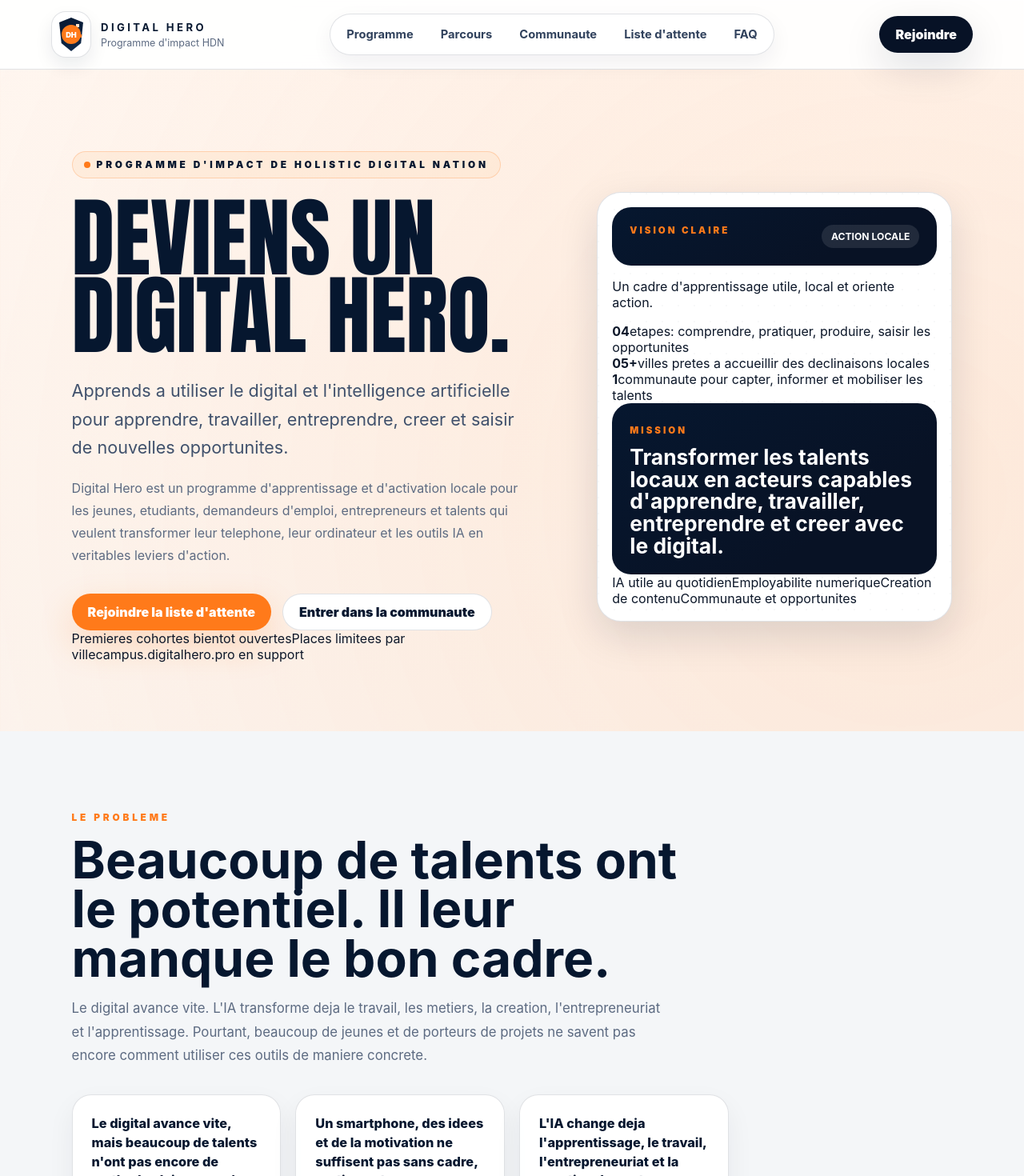
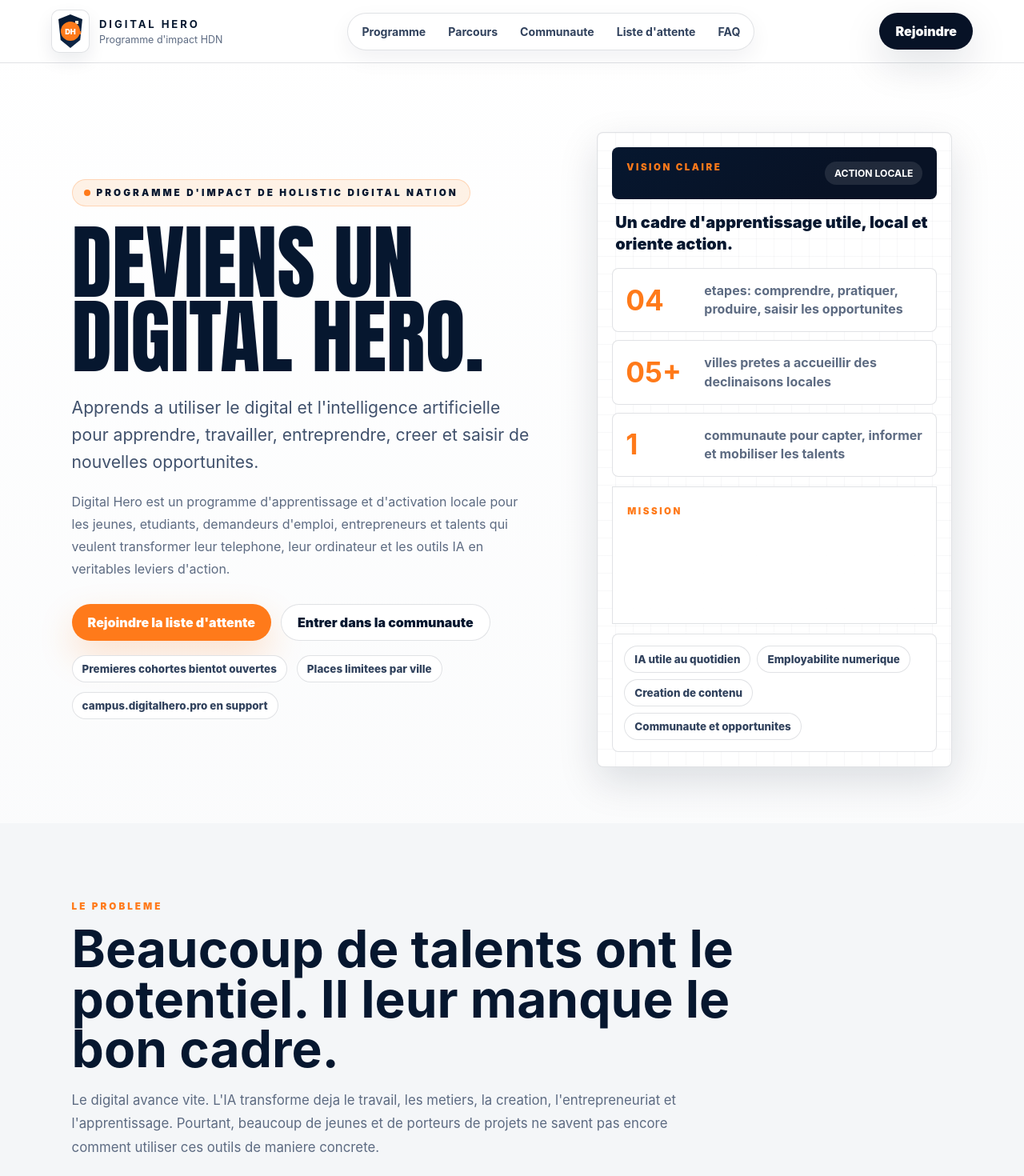
Before and after one commit to byhdn/digitalhero, a React (Vite) app: page / in a window 1280 px wide. Shown: the top 1470 px of the page at 80% size. Built offline with nearby package versions, Linux system fonts and the light colour scheme.

Commit message:
Style expanded Digital Hero content

```diff
--- a/src/styles.css
+++ b/src/styles.css
@@ -18,11 +18,15 @@
   text-decoration: none;
 }
 
+button,
+input,
+select {
+  font: inherit;
+}
+
 .site-shell {
   min-height: 100vh;
-  background:
-    radial-gradient(circle at 88% 8%, rgba(255, 122, 26, 0.16), transparent 30%),
-    linear-gradient(180deg, #ffffff 0%, var(--light-gray) 42%, #ffffff 100%);
+  background: linear-gradient(180deg, #ffffff 0%, var(--light-gray) 36%, #ffffff 100%);
 }
 
 .site-header {
@@ -33,8 +37,8 @@
   grid-template-columns: auto 1fr auto;
   align-items: center;
   gap: 24px;
-  padding: 14px clamp(18px, 5vw, 76px);
-  background: rgba(255, 255, 255, 0.93);
+  padding: 12px clamp(18px, 5vw, 76px);
+  background: rgba(255, 255, 255, 0.95);
   border-bottom: 1px solid var(--line);
   backdrop-filter: blur(18px);
 }
@@ -50,7 +54,7 @@
   display: block;
   color: var(--digital-navy);
   font-size: 0.82rem;
-  letter-spacing: 0.26em;
+  letter-spacing: 0.22em;
 }
 
 .brand-lockup small {
@@ -63,10 +67,10 @@
 .brand-mark {
   display: grid;
   place-items: center;
-  width: 50px;
-  height: 58px;
+  width: 48px;
+  height: 54px;
   border: 1px solid var(--line);
-  border-radius: 18px;
+  border-radius: 10px;
   background: var(--white);
   box-shadow: 0 10px 22px rgba(6, 23, 47, 0.08);
 }
@@ -93,7 +97,7 @@
   background: var(--hero-orange);
   font-size: 0.58rem;
   font-weight: 900;
-  letter-spacing: -0.02em;
+  letter-spacing: 0;
 }
 
 .brand-mark__pixels {
@@ -109,8 +113,9 @@
 .site-header nav {
   justify-self: center;
   display: flex;
-  gap: 6px;
-  padding: 6px;
+  flex-wrap: wrap;
+  gap: 4px;
+  padding: 5px;
   border: 1px solid var(--line);
   border-radius: 999px;
   background: var(--white);
@@ -118,11 +123,11 @@
 }
 
 .site-header nav a {
-  padding: 10px 14px;
+  padding: 9px 12px;
   border-radius: 999px;
   color: #31425d;
-  font-size: 0.92rem;
-  font-weight: 700;
+  font-size: 0.88rem;
+  font-weight: 750;
 }
 
 .site-header nav a:hover {
@@ -136,9 +141,11 @@
   justify-content: center;
   min-height: 46px;
   padding: 0 20px;
+  border: 0;
   border-radius: 999px;
   font-weight: 900;
   letter-spacing: 0;
+  cursor: pointer;
   transition: transform 180ms ease, box-shadow 180ms ease, background 180ms ease;
 }
 
@@ -169,12 +176,11 @@
   grid-template-columns: minmax(0, 1.02fr) minmax(330px, 0.78fr);
   gap: clamp(32px, 6vw, 76px);
   align-items: center;
-  min-height: calc(100vh - 82px);
-  padding: clamp(54px, 8vw, 112px) clamp(18px, 7vw, 104px) clamp(48px, 7vw, 86px);
+  padding: clamp(46px, 7vw, 86px) clamp(18px, 7vw, 104px) clamp(40px, 6vw, 70px);
 }
 
 .hero-copy {
-  max-width: 760px;
+  max-width: 780px;
 }
 
 .hero-kicker,
@@ -184,9 +190,9 @@
   gap: 8px;
   margin: 0;
   color: var(--hero-orange);
-  font-size: 0.74rem;
+  font-size: 0.73rem;
   font-weight: 900;
-  letter-spacing: 0.32em;
+  letter-spacing: 0.26em;
   text-transform: uppercase;
 }
 
@@ -214,35 +220,68 @@
 }
 
 h1 {
-  margin-top: 26px;
+  margin-top: 24px;
   max-width: 780px;
   font-family: var(--font-display);
-  font-size: clamp(3.8rem, 8.5vw, 7.8rem);
+  font-size: clamp(3.4rem, 8vw, 7.2rem);
   font-weight: 950;
-  line-height: 0.89;
+  line-height: 0.9;
   text-transform: uppercase;
 }
 
 .hero-lead {
-  max-width: 700px;
-  margin: 28px 0 0;
+  max-width: 730px;
+  margin: 26px 0 0;
   color: #40516c;
-  font-size: clamp(1.08rem, 2vw, 1.35rem);
-  line-height: 1.65;
+  font-size: clamp(1.08rem, 2vw, 1.32rem);
+  line-height: 1.62;
 }
 
 .hero-note {
-  max-width: 660px;
+  max-width: 690px;
   margin: 18px 0 0;
   color: var(--muted);
   line-height: 1.75;
 }
 
-.hero-actions {
+.hero-actions,
+.hero-chips {
   display: flex;
   flex-wrap: wrap;
-  gap: 14px;
-  margin-top: 34px;
+  gap: 12px;
+  margin-top: 30px;
+}
+
+.hero-chips {
+  margin-top: 18px;
+}
+
+.hero-chips span,
+.tag-grid span,
+.city-tags span {
+  display: inline-flex;
+  align-items: center;
+  min-height: 34px;
+  padding: 0 12px;
+  border: 1px solid var(--line);
+  border-radius: 999px;
+  background: var(--white);
+  color: #31425d;
+  font-size: 0.84rem;
+  font-weight: 800;
+}
+
+.hero-panel,
+.city-panel,
+.list-panel,
+.waitlist-form,
+.faq-list details,
+.promise-card,
+.audience-card,
+.proof-card,
+.chapter-card,
+.pathway-card {
+  border-radius: 8px;
 }
 
 .hero-panel {
@@ -250,7 +289,6 @@
   overflow: hidden;
   padding: 18px;
   border: 1px solid var(--line);
-  border-radius: 30px;
   background: var(--white);
   box-shadow: var(--shadow-soft);
 }
@@ -259,9 +297,9 @@
   content: '';
   position: absolute;
   inset: 0;
-  background-image: radial-gradient(circle at 1px 1px, rgba(6, 23, 47, 0.08) 1px, transparent 0);
-  background-size: 20px 20px;
-  opacity: 0.36;
+  background-image: linear-gradient(rgba(6, 23, 47, 0.05) 1px, transparent 1px), linear-gradient(90deg, rgba(6, 23, 47, 0.05) 1px, transparent 1px);
+  background-size: 22px 22px;
+  opacity: 0.6;
   pointer-events: none;
 }
 
@@ -280,8 +318,8 @@
   display: flex;
   justify-content: space-between;
   gap: 18px;
-  padding: 22px;
-  border-radius: 24px;
+  padding: 18px;
+  border-radius: 8px;
 }
 
 .hero-panel__top span,
@@ -289,7 +327,7 @@
   color: var(--hero-orange);
   font-size: 0.72rem;
   font-weight: 900;
-  letter-spacing: 0.26em;
+  letter-spacing: 0.22em;
   text-transform: uppercase;
 }
 
@@ -301,73 +339,79 @@
   text-transform: uppercase;
 }
 
-.launch-line {
-  height: 4px;
-  margin: 18px 12px;
-  border-radius: 999px;
-  background: linear-gradient(90deg, var(--hero-orange), var(--hero-orange-soft), transparent);
+.panel-lead {
+  margin: 16px 4px;
+  color: var(--digital-navy);
+  font-size: 1.25rem;
+  font-weight: 900;
+  line-height: 1.35;
+}
+
+.stat-stack {
+  display: grid;
+  gap: 10px;
+}
+
+.stat-stack div,
+.mission-card,
+.tag-grid,
+.proof-card,
+.promise-card,
+.audience-card,
+.chapter-card,
+.list-panel,
+.city-panel,
+.waitlist-form,
+.faq-list details {
+  border: 1px solid var(--line);
+  background: rgba(255, 255, 255, 0.94);
+}
+
+.stat-stack div {
+  display: grid;
+  grid-template-columns: 82px 1fr;
+  gap: 16px;
+  align-items: center;
+  padding: 16px;
+  border-radius: 8px;
+}
+
+.stat-stack strong {
+  color: var(--hero-orange);
+  font-size: 2.2rem;
+  line-height: 1;
+}
+
+.stat-stack span {
+  color: var(--muted);
+  font-weight: 750;
+  line-height: 1.45;
 }
 
 .mission-card {
-  padding: 22px;
-  border-radius: 24px;
+  margin-top: 12px;
+  padding: 18px;
 }
 
 .mission-card strong {
   display: block;
-  margin-top: 12px;
+  margin-top: 10px;
   color: var(--white);
-  font-size: 1.65rem;
-  line-height: 1.05;
+  font-size: 1.2rem;
+  line-height: 1.35;
 }
 
-.mission-grid {
-  display: grid;
-  grid-template-columns: repeat(2, minmax(0, 1fr));
-  gap: 14px;
-  margin-top: 14px;
-}
-
-.mission-grid div,
-.brand-emblem,
-.proof-card,
-.chapter-card {
-  border: 1px solid var(--line);
-  border-radius: var(--radius-card);
-  background: rgba(255, 255, 255, 0.92);
-}
-
-.mission-grid div {
-  padding: 20px;
-}
-
-.mission-grid strong {
-  display: block;
-  color: var(--hero-orange);
-  font-size: 2.6rem;
-  line-height: 1;
-}
-
-.mission-grid span {
-  color: var(--muted);
-  font-size: 0.88rem;
-  font-weight: 800;
-  text-transform: uppercase;
-}
-
-.brand-emblem {
-  display: grid;
-  grid-template-columns: auto 1fr;
-  gap: 14px;
-  align-items: center;
-  margin-top: 14px;
-  padding: 18px;
-  color: #40516c;
-  font-weight: 700;
+.tag-grid {
+  display: flex;
+  flex-wrap: wrap;
+  gap: 8px;
+  margin-top: 12px;
+  padding: 14px;
+  border-radius: 8px;
 }
 
 .content-band {
-  padding: clamp(58px, 8vw, 96px) clamp(18px, 7vw, 104px);
+  padding: clamp(54px, 8vw, 92px) clamp(18px, 7vw, 104px);
 }
 
 .content-band--light {
@@ -379,25 +423,23 @@
 }
 
 .content-band--navy {
-  background:
-    radial-gradient(circle at 90% 8%, rgba(255, 122, 26, 0.18), transparent 26%),
-    var(--digital-navy);
+  background: linear-gradient(145deg, var(--digital-navy), #0c223f);
 }
 
 .section-heading {
-  max-width: 820px;
+  max-width: 880px;
 }
 
 .section-heading h2,
 .cta-section h2 {
   margin-top: 14px;
-  font-size: clamp(2rem, 5vw, 4.5rem);
-  line-height: 0.96;
+  font-size: clamp(2rem, 5vw, 4.35rem);
+  line-height: 0.98;
 }
 
 .section-heading p:not(.eyebrow),
 .cta-section p:not(.eyebrow) {
-  max-width: 740px;
+  max-width: 760px;
   margin: 18px 0 0;
   color: var(--muted);
   font-size: 1.05rem;
@@ -407,13 +449,17 @@
 .section-heading--inverse h2,
 .section-heading--inverse p:not(.eyebrow),
 .cta-section h2,
-.cta-section p {
+.cta-section p,
+.cta-section .eyebrow {
   color: var(--white);
 }
 
 .proof-grid,
+.promise-grid,
+.audience-grid,
 .pathway-grid,
-.chapter-grid {
+.chapter-grid,
+.community-grid {
   display: grid;
   gap: 18px;
   margin-top: 34px;
@@ -423,14 +469,50 @@
   grid-template-columns: repeat(4, minmax(0, 1fr));
 }
 
-.proof-card {
-  min-height: 150px;
-  padding: 24px;
+.proof-grid--three,
+.promise-grid {
+  grid-template-columns: repeat(3, minmax(0, 1fr));
+}
+
+.proof-card,
+.promise-card,
+.audience-card {
+  min-height: 140px;
+  padding: 22px;
   color: var(--digital-navy);
   font-size: 1.02rem;
   font-weight: 850;
-  line-height: 1.45;
+  line-height: 1.48;
   box-shadow: 0 14px 34px rgba(6, 23, 47, 0.06);
+}
+
+.promise-card h3 {
+  font-size: 1.45rem;
+}
+
+.promise-card p {
+  margin: 14px 0 0;
+  color: var(--muted);
+  font-weight: 650;
+  line-height: 1.7;
+}
+
+.signature-line {
+  display: inline-flex;
+  margin: 28px 0 0;
+  padding: 12px 16px;
+  border-radius: 999px;
+  color: var(--white);
+  background: var(--digital-navy);
+  font-weight: 900;
+}
+
+.audience-grid {
+  grid-template-columns: repeat(4, minmax(0, 1fr));
+}
+
+.section-action {
+  margin-top: 28px;
 }
 
 .pathway-grid {
@@ -438,20 +520,22 @@
 }
 
 .pathway-card {
-  min-height: 260px;
-  padding: 26px;
+  min-height: 280px;
+  padding: 24px;
   border: 1px solid var(--line-strong);
-  border-radius: var(--radius-card);
 }
 
 .pathway-card span {
-  display: grid;
-  place-items: center;
-  width: 48px;
-  height: 48px;
-  border-radius: 16px;
+  display: inline-flex;
+  align-items: center;
+  min-height: 38px;
+  padding: 0 12px;
+  border-radius: 999px;
   background: var(--hero-orange);
+  color: var(--white);
+  font-size: 0.78rem;
   font-weight: 900;
+  text-transform: uppercase;
 }
 
 .pathway-card h3 {
@@ -461,24 +545,64 @@
 }
 
 .pathway-card p {
-  color: rgba(255, 255, 255, 0.76);
-  line-height: 1.7;
+  color: rgba(255, 255, 255, 0.78);
+  line-height: 1.72;
+}
+
+.deployment-grid {
+  display: grid;
+  grid-template-columns: minmax(0, 0.9fr) minmax(320px, 1fr);
+  gap: clamp(28px, 5vw, 64px);
+  align-items: start;
+}
+
+.city-panel,
+.list-panel,
+.waitlist-form {
+  padding: 24px;
+  box-shadow: 0 14px 34px rgba(6, 23, 47, 0.06);
+}
+
+.city-panel h3,
+.list-panel h3,
+.waitlist-form h3 {
+  font-size: 1.25rem;
+}
+
+.city-panel h3 + .city-tags,
+.city-panel h3 + .chapter-grid {
+  margin-top: 14px;
+}
+
+.city-panel h3:not(:first-child) {
+  margin-top: 28px;
+}
+
+.city-tags {
+  display: flex;
+  flex-wrap: wrap;
+  gap: 10px;
 }
 
 .chapter-grid {
   grid-template-columns: repeat(3, minmax(0, 1fr));
 }
 
+.chapter-grid--compact {
+  grid-template-columns: repeat(2, minmax(0, 1fr));
+  margin-top: 14px;
+}
+
 .chapter-card {
-  padding: 24px;
+  padding: 20px;
 }
 
 .chapter-card small {
   display: block;
   color: var(--hero-orange);
-  font-size: 0.75rem;
+  font-size: 0.72rem;
   font-weight: 900;
-  letter-spacing: 0.24em;
+  letter-spacing: 0.18em;
   text-transform: uppercase;
 }
 
@@ -486,25 +610,165 @@
   display: block;
   margin-top: 8px;
   color: var(--digital-navy);
-  font-size: 1.45rem;
+  font-size: 1.25rem;
+}
+
+.community-grid {
+  grid-template-columns: repeat(2, minmax(0, 1fr));
+}
+
+.list-panel--orange {
+  border-color: rgba(255, 122, 26, 0.35);
+  background: #fff7f0;
+}
+
+.clean-list {
+  display: grid;
+  gap: 12px;
+  margin: 18px 0 0;
+  padding: 0;
+  list-style: none;
+}
+
+.clean-list li {
+  position: relative;
+  padding-left: 24px;
+  color: #40516c;
+  line-height: 1.6;
+}
+
+.clean-list li::before {
+  content: '';
+  position: absolute;
+  left: 0;
+  top: 0.72em;
+  width: 9px;
+  height: 9px;
+  border-radius: 999px;
+  background: var(--hero-orange);
+}
+
+.list-panel .button {
+  margin-top: 22px;
 }
 
 .cta-section {
   display: grid;
-  grid-template-columns: minmax(0, 1fr) auto;
-  gap: 28px;
-  align-items: center;
+  grid-template-columns: minmax(0, 0.85fr) minmax(360px, 1fr);
+  gap: clamp(26px, 5vw, 54px);
+  align-items: start;
   margin: clamp(34px, 6vw, 78px) clamp(18px, 7vw, 104px);
-  padding: clamp(30px, 6vw, 58px);
-  border-radius: 32px;
+  padding: clamp(28px, 6vw, 58px);
+  border-radius: 8px;
   background: linear-gradient(145deg, var(--digital-navy), var(--digital-blue));
   box-shadow: var(--shadow-soft);
 }
 
+.conversion-list {
+  display: grid;
+  gap: 10px;
+  margin: 28px 0 0;
+  padding-left: 22px;
+  color: rgba(255, 255, 255, 0.82);
+  font-weight: 750;
+  line-height: 1.6;
+}
+
+.waitlist-form {
+  background: var(--white);
+}
+
+.waitlist-form h3 {
+  color: var(--digital-navy);
+}
+
+.waitlist-form p {
+  margin: 10px 0 18px;
+  color: var(--muted);
+  line-height: 1.6;
+}
+
+.form-grid {
+  display: grid;
+  grid-template-columns: repeat(2, minmax(0, 1fr));
+  gap: 12px;
+}
+
+.waitlist-form label {
+  display: grid;
+  gap: 7px;
+  color: var(--digital-navy);
+  font-size: 0.83rem;
+  font-weight: 850;
+}
+
+.waitlist-form input,
+.waitlist-form select {
+  width: 100%;
+  min-height: 42px;
+  padding: 0 11px;
+  border: 1px solid var(--line);
+  border-radius: 8px;
+  background: var(--white);
+  color: var(--text);
+}
+
+.checkbox-line {
+  grid-template-columns: auto 1fr !important;
+  align-items: start;
+  margin-top: 14px;
+  color: var(--muted) !important;
+  font-weight: 650 !important;
+  line-height: 1.5;
+}
+
+.checkbox-line input {
+  width: 18px;
+  min-height: 18px;
+  margin-top: 3px;
+}
+
+.waitlist-form button {
+  width: 100%;
+  margin-top: 18px;
+}
+
+.waitlist-form small {
+  display: block;
+  margin-top: 12px;
+  color: var(--muted);
+  line-height: 1.5;
+}
+
+.faq-list {
+  display: grid;
+  gap: 12px;
+  margin-top: 34px;
+  max-width: 920px;
+}
+
+.faq-list details {
+  padding: 20px 22px;
+}
+
+.faq-list summary {
+  color: var(--digital-navy);
+  cursor: pointer;
+  font-size: 1.08rem;
+  font-weight: 900;
+}
+
+.faq-list p {
+  margin: 12px 0 0;
+  color: var(--muted);
+  line-height: 1.7;
+}
+
 .site-footer {
-  display: flex;
-  justify-content: space-between;
+  display: grid;
+  grid-template-columns: auto minmax(0, 1fr) auto;
   gap: 18px;
+  align-items: center;
   padding: 26px clamp(18px, 7vw, 104px);
   color: rgba(255, 255, 255, 0.72);
   background: #071226;
@@ -512,10 +776,18 @@
 
 .site-footer strong {
   color: var(--hero-orange);
-  letter-spacing: 0.24em;
+  letter-spacing: 0.22em;
 }
 
-@media (max-width: 1120px) {
+.site-footer nav {
+  display: flex;
+  flex-wrap: wrap;
+  justify-content: flex-end;
+  gap: 14px;
+  font-weight: 800;
+}
+
+@media (max-width: 1180px) {
   .site-header {
     grid-template-columns: 1fr auto;
   }
@@ -525,11 +797,21 @@
   }
 
   .hero-section,
+  .deployment-grid,
+  .cta-section,
   .proof-grid,
+  .proof-grid--three,
+  .promise-grid,
+  .audience-grid,
   .pathway-grid,
   .chapter-grid,
-  .cta-section {
+  .community-grid,
+  .site-footer {
     grid-template-columns: 1fr;
+  }
+
+  .site-footer nav {
+    justify-content: flex-start;
   }
 }
 
@@ -545,7 +827,7 @@
 
   .brand-lockup strong {
     font-size: 0.72rem;
-    letter-spacing: 0.18em;
+    letter-spacing: 0.16em;
   }
 
   .site-header .button {
@@ -554,17 +836,16 @@
     font-size: 0.82rem;
   }
 
-  .hero-section {
-    min-height: auto;
-    padding-top: 42px;
+  h1 {
+    font-size: clamp(3rem, 16vw, 4.5rem);
   }
 
-  h1 {
-    font-size: clamp(3rem, 16vw, 4.6rem);
+  .hero-section {
+    padding-top: 38px;
   }
 
   .hero-actions,
-  .site-footer {
+  .site-footer nav {
     flex-direction: column;
   }
 
@@ -572,11 +853,15 @@
     width: 100%;
   }
 
-  .hero-panel {
-    border-radius: 24px;
+  .hero-panel,
+  .city-panel,
+  .list-panel,
+  .waitlist-form {
+    padding: 16px;
   }
 
-  .mission-grid {
+  .stat-stack div,
+  .form-grid {
     grid-template-columns: 1fr;
   }
 
```
